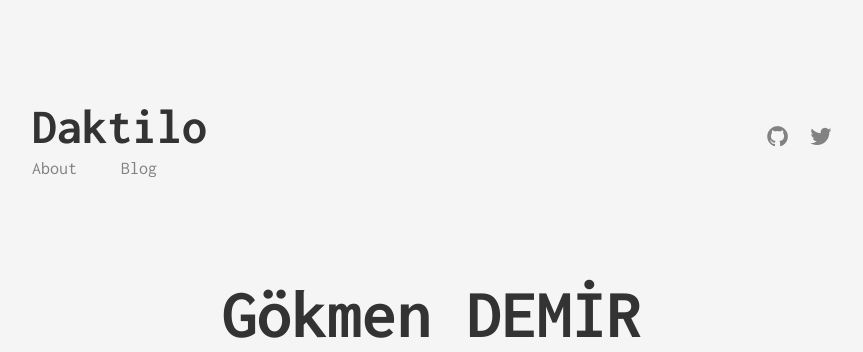
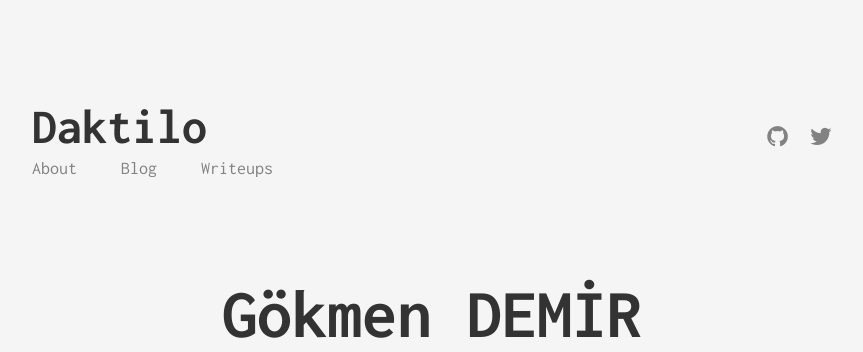
Before and after one commit to JohnGkmn/JohnGkmn.github.io, a Jekyll site: the page built from index.html, in a window 1280 px wide. Shown: the top 352 px of the page, without its empty margins (208-1071 px from the left). Built offline with Jekyll 4.4.1, drawn with Linux system fonts in a browser that asks for light colours.

Commit message:
Update header.html

```diff
--- a/_includes/header.html
+++ b/_includes/header.html
@@ -5,6 +5,7 @@
         <ul class="menu">
             <li class="menu__entry"><a href="{{ '/about' | prepend: site.baseurl }}">About</a></li>
             <li class="menu__entry"><a href="{{ '/' | prepend: site.baseurl }}">Blog</a></li>
+            <li class="menu__entry"><a href="{{ '/writeups' | prepend: site.baseurl }}">Writeups</a></li>
         </ul>
     </div>
 
```
